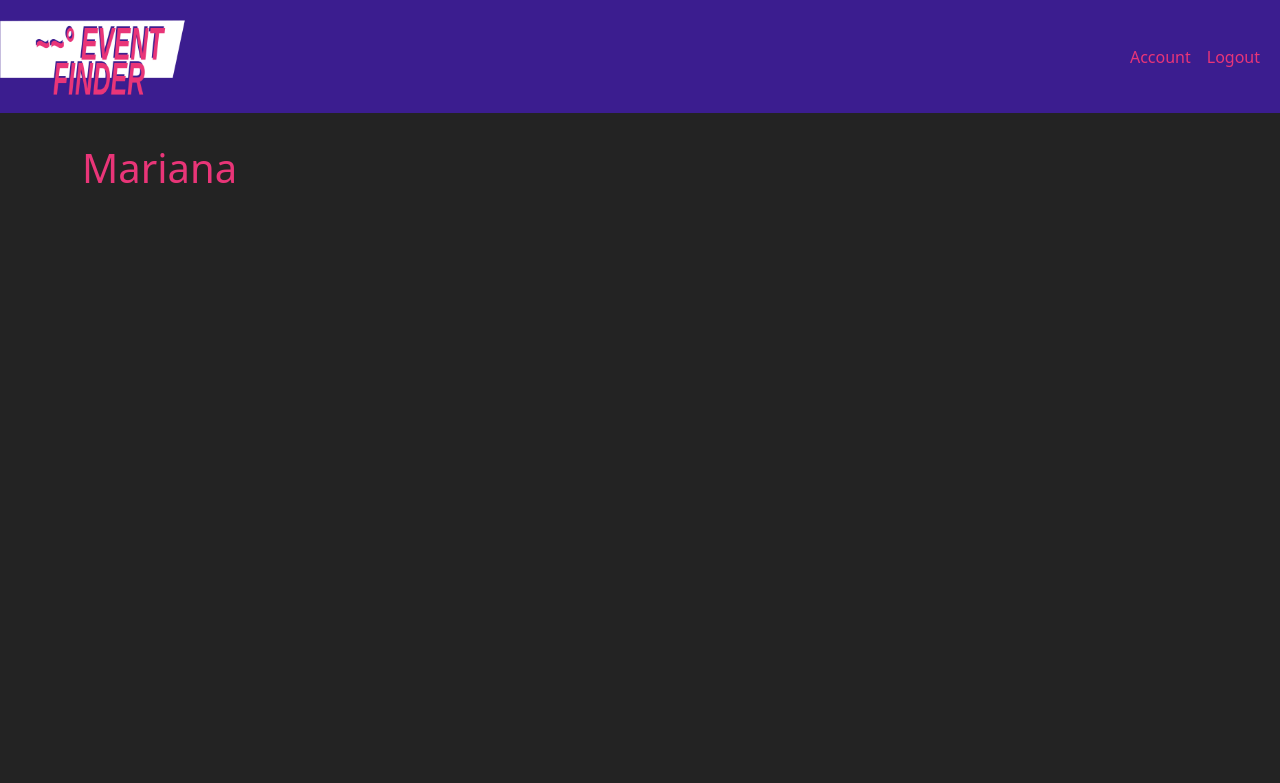
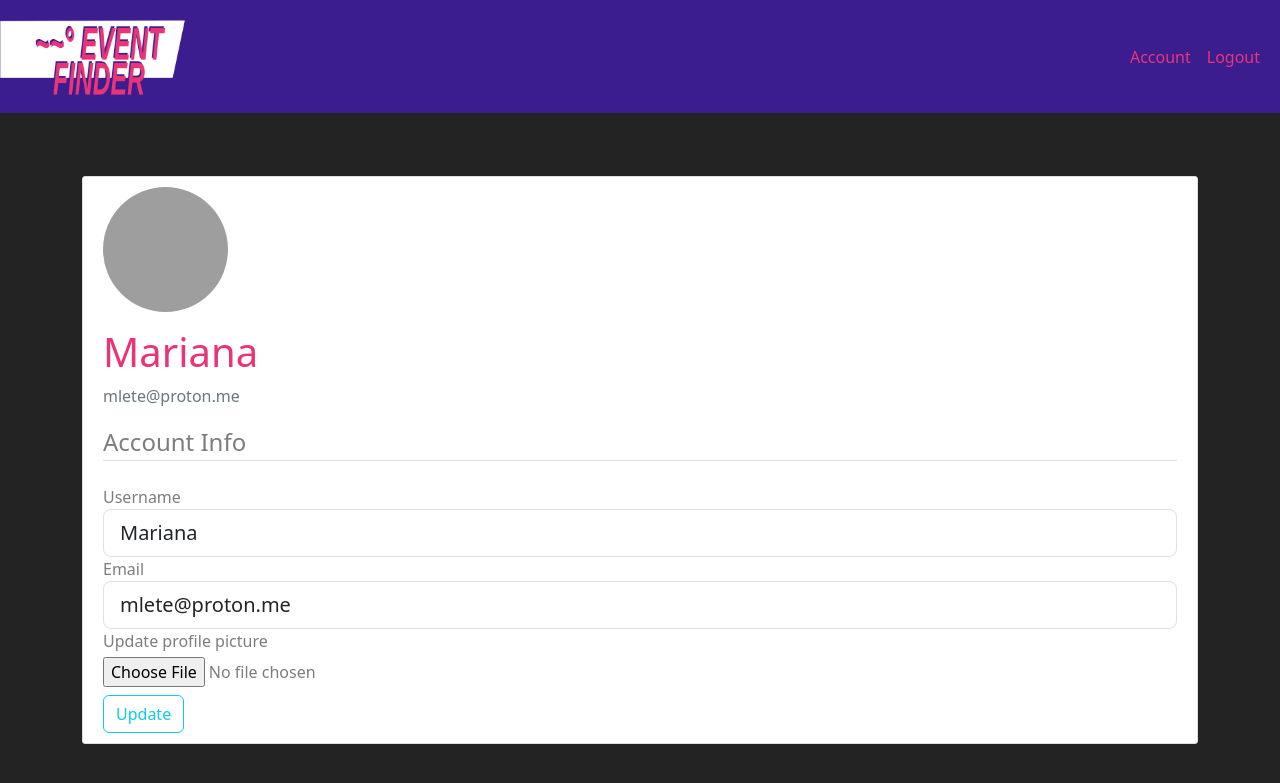
Before and after one commit to wawayaga/event-finder, a Flask app: page /account in a window 1280 px wide. Shown: the top 783 px of the page. Run offline with Flask 3, Linux system fonts and the light colour scheme; a user stored in the database is signed in; some libraries are stand-ins or nearby versions; grey boxes are pictures that could not be loaded.

Commit message:
adds UpdateAccountForm, with user, email and profile picture update

```diff
--- a/event_finder/forms.py
+++ b/event_finder/forms.py
@@ -1,6 +1,8 @@
 from flask_wtf import FlaskForm
+from flask_login import current_user
 from wtforms import StringField, PasswordField, SubmitField, BooleanField #wtforms is a package
 from wtforms.validators import DataRequired, Length, Email, EqualTo, ValidationError #DataRequired is a class we are importing
+from flask_wtf.file import FileField, FileAllowed
 from event_finder.models import User
 
 
@@ -30,3 +32,22 @@ class LoginForm(FlaskForm):
     password = PasswordField('Password', validators=[DataRequired()])
     remember = BooleanField('Remember me')
     submit = SubmitField ('Log in')
+
+class UpdateAccountForm(FlaskForm):
+    picture = FileField('Update profile picture', validators=[FileAllowed(['jpg', 'png'])])
+    username = StringField('Username', validators=[DataRequired(), Length(min=2, max=20)])
+    email = StringField('Email',
+                        validators=[DataRequired(), Email()])
+    submit = SubmitField ('Update')
+
+    def validate_username(self, username):
+        if username.data != current_user.username:
+            user = User.query.filter_by(username=username.data).first()
+            if user:
+                raise ValidationError('That username is taken. Please choose another one.')
+
+    def validate_email(self, email):
+        if email.data != current_user.email:
+            email = User.query.filter_by(email=email.data).first()
+            if email:
+                raise ValidationError('That email is taken. Please choose another one.')
--- a/event_finder/routes.py
+++ b/event_finder/routes.py
@@ -1,6 +1,9 @@
+import secrets
+import os
+from PIL import Image
 from flask import render_template, url_for, flash, redirect, request
 from event_finder import app, db, bcrypt
-from event_finder.forms import RegistrationForm, LoginForm
+from event_finder.forms import RegistrationForm, LoginForm, UpdateAccountForm
 from event_finder.models import User, Post
 from flask_login import login_user, current_user, logout_user, login_required
 
@@ -63,7 +66,34 @@ def logout():
     logout_user()
     return redirect(url_for('home'))
 
-@app.route("/account")
+def save_picture(form_picture):
+    random_hex = secrets.token_hex(8)
+    _, f_ext = os.path.splitext(form_picture.filename) #this method returns both, the file name and the file extension, but we are dropping the first one
+    picture_fn = random_hex + f_ext
+    picture_path = os.path.join(app.root_path, 'static/profile_pics', picture_fn)
+
+    output_size = (125, 125)
+    i = Image.open(form_picture)
+    i.thumbnail(output_size)
+    i.save(picture_path)
+    return picture_fn
+
+
+@app.route("/account", methods=['GET', 'POST'])
 @login_required
 def account():
-    return render_template('account.html', title='Account')
+    form = UpdateAccountForm()
+    if form.validate_on_submit():
+        current_user.image_file = save_picture(form.picture.data)
+        current_user.username = form.username.data
+        if form.picture.data:
+            current_user.email = form.email.data
+        db.session.commit()
+        flash('Your account has been updated!', 'success')
+        return redirect(url_for('account'))
+    elif request.method == 'GET':
+        form.username.data = current_user.username
+        form.email.data = current_user.email
+    image_file = url_for('static', filename='profile_pics/' + current_user.image_file)
+    return render_template('account.html', title='Account',
+                           image_file = image_file, form=form)
--- a/event_finder/templates/account.html
+++ b/event_finder/templates/account.html
@@ -1,5 +1,63 @@
 
 {% extends "layout.html" %}
 {% block content %}
-    <h1>{{ current_user.username }}</h1>
+    <div class="content-section">
+      <div class="media">
+        <img class="rounded-circle account-img" src="{{ image_file }}">
+        <div class="media-body">
+          <h2 class="account-heading">{{ current_user.username}}</h2>
+          <p class="text-secondary">{{ current_user.email}}</p>
+        </div>
+      </div>
+     <form method="POST" action="" enctype="multipart/form-data">
+                    {{ form.hidden_tag() }}
+                    <fieldset class="form-group"> <!-- bootstrap class to give nice shape to forms-->
+                        <legend class="border-bottom mb-4"> <!-- grey line under legend. Btw, legend is a title for fieldsets-->
+                            Account Info
+                        </legend>
+                        <div class="form-group">
+                            {{ form.username.label(class="form-control-label") }}
+                            {% if  form.username.errors %}
+                                {{ form.username(class="form-control form-control-lg is-invalid") }}
+                            <div class="invalid-feedback">
+                                {% for error in form.username.errors %}
+                                    <span>{{ error }}</span>
+                                {% endfor %}
+                            </div>
+                            {% else %}
+                                {{ form.username(class="form-control form-control-lg") }}
+                            {% endif%}
+                        </div>
+                        <div class="form-group">
+                            {{ form.email.label(class="form-control-label") }}
+                            {% if  form.email.errors %}
+                                {{ form.email(class="form-control form-control-lg is-invalid") }}
+                            <div class="invalid-feedback">
+                                {% for error in form.email.errors %}
+                                    <span>{{ error }}</span>
+                                {% endfor %}
+                            </div>
+                                {% else %}
+                                    {{ form.email(class="form-control form-control-lg") }}
+                                {% endif %}
+                        </div>
+                    <div class="form-group mb-2">
+                      {{ form.picture.label() }}
+                      <div class="mt-1">
+                        {{ form.picture(class="form-control-file")}}
+                        {% if form.picture.errors %}
+                          <div>
+                            {% for error in form.picture.errors %}
+                              <span class="text-danger">{{ error }}</span></br>
+                            {% endfor %}
+                          </div>
+                        {% endif %}
+                      </div>
+                    </div>
+                    </fieldset>
+                    <div class="form-group">
+                        {{ form.submit(class="btn btn-outline-info") }}
+                    </div>
+                </form>
+    </div>
 {% endblock content %}
--- a/event_finder/templates/layout.html
+++ b/event_finder/templates/layout.html
@@ -40,8 +40,8 @@
         </header>
         <!-- Main section -->
         <main role="main" class="container pt-5">
-        <div class="row pt-3">
-            <div class="col-md-8">
+        <div class="row pt-5">
+            <div class="col">
             {% with messages = get_flashed_messages(with_categories=true) %} <!-- lets alerts show at top of content with categories (bootstrap class)-->
                 {% if messages %}
                     {% for category, message in messages %}
```
Also changed, not shown: event_finder/static/profile_pics/b9cf67b4630962db.png (added), event_finder/static/profile_pics/e2a63a5f2e56bf29.png (added), event_finder/templates/profile.html (deleted), instance/site.db.
